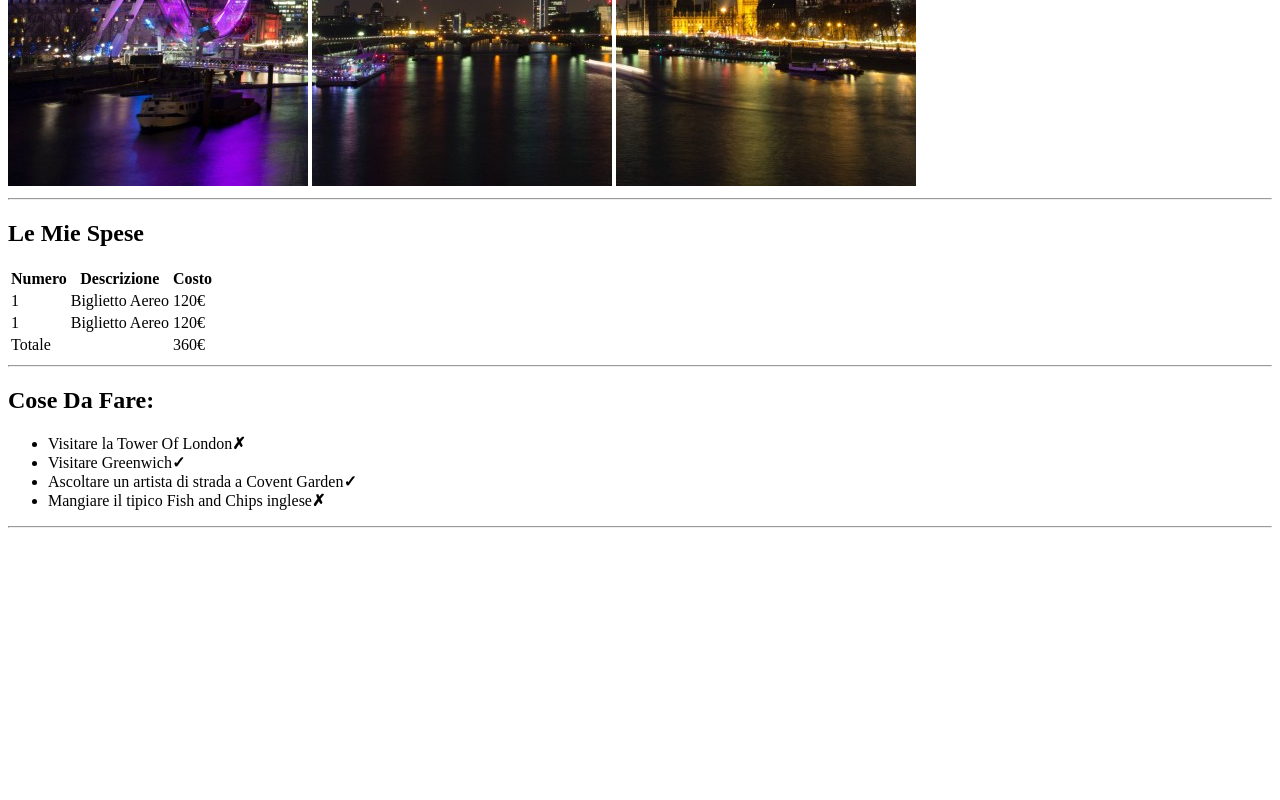
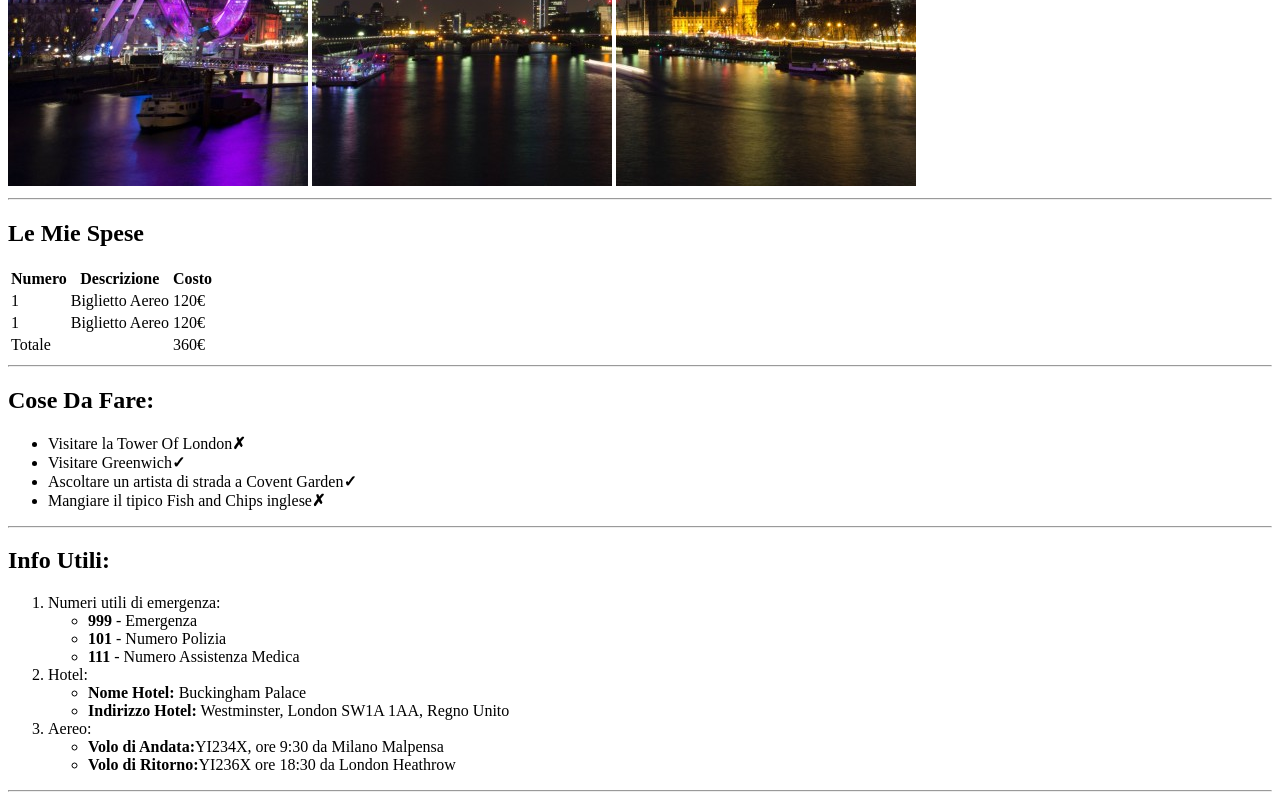
Before and after one commit to GianlucaSirianni/html-london-trip, a plain HTML site: page index.html in a window 1280 px wide. Shown: the part 494-1294 px from the top of the page. Before the commit the page ends 1030 px from the top, so only its background shows below. Drawn offline with Linux system fonts and the light colour scheme.

Commit message:
inserita sezione info utili

```diff
--- a/index.html
+++ b/index.html
@@ -47,7 +47,32 @@
     </ul>
     <hr>
     <!--Sezione "info utili"-->
-
+    <h2>Info Utili:</h2>
+    <ol>
+        <li>
+            Numeri utili di emergenza:
+            <ul>
+                <li><strong>999</strong> - Emergenza</li>
+                <li><strong>101</strong> - Numero Polizia</li>
+                <li><strong>111</strong> - Numero Assistenza Medica</li>
+            </ul>
+        </li>
+        <li>
+            Hotel:
+            <ul>
+                <li><strong>Nome Hotel:</strong> Buckingham Palace</li>
+                <li><strong>Indirizzo Hotel:</strong> Westminster, London SW1A 1AA, Regno Unito</li>
+            </ul>
+        </li>
+        <li>
+            Aereo:
+            <ul>
+                <li><strong>Volo di Andata:</strong>YI234X, ore 9:30 da Milano Malpensa</li>
+                <li><strong>Volo di Ritorno:</strong>YI236X ore 18:30 da London Heathrow</li>
+            </ul>
+        </li>
+    </ol>
+    <hr>
 
 </body>
 </html>
```
